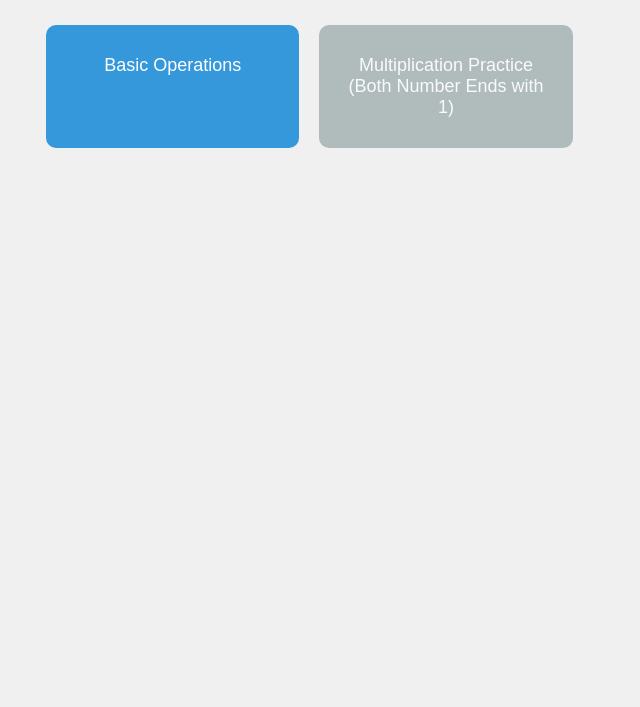
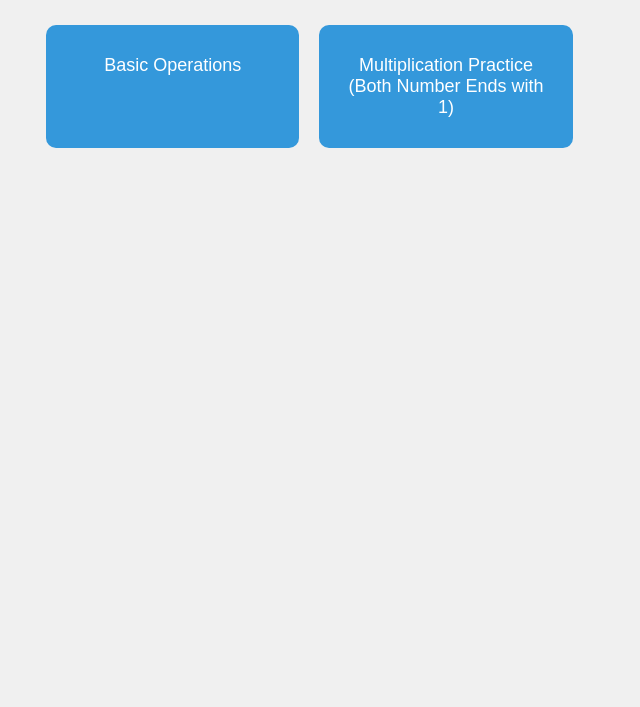
Before and after one commit to jobpreptools/mathtool, a plain HTML site: page index.html in a window 1280 px wide. Shown: the part 93-800 px from the top of the page, without its empty margins (194-834 px from the left). Drawn offline with Linux system fonts and the light colour scheme.

Commit message:
Update index.html

```diff
--- a/index.html
+++ b/index.html
@@ -59,7 +59,8 @@
 
     <div class="grid-container">
         <a href="mathtool.html" class="tool-button">Basic Operations</a>
-        <span class="tool-button disabled-button">Multiplication Practice (Both Number Ends with 1)</span>
+        <a href="ends1.html" class="tool-button">Multiplication Practice (Both Number Ends with 1)</a>
+<!--         <span class="tool-button">Multiplication Practice (Both Number Ends with 1)</span> -->
         <!-- <span class="tool-button disabled-button">Calculus Tools</span>
         <span class="tool-button disabled-button">Statistics Calculator</span>
         <span class="tool-button disabled-button">Arithmetic Drills</span>
```
